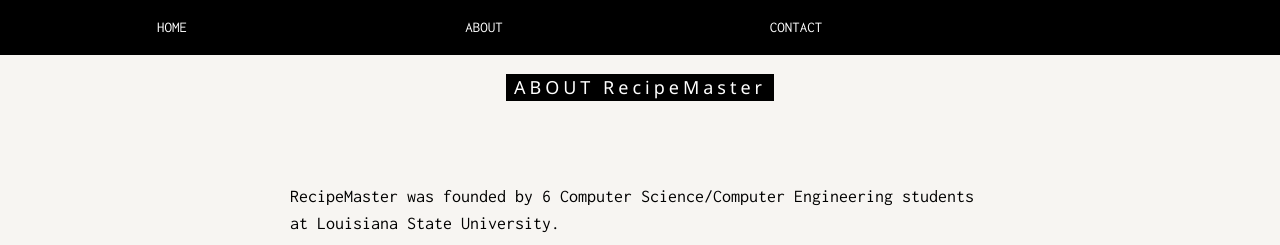
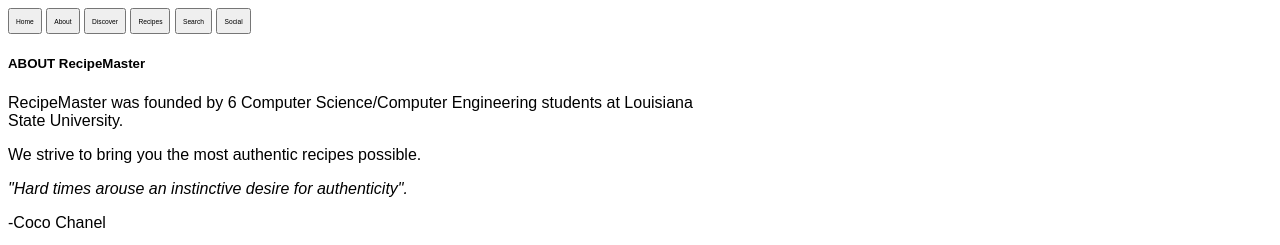
Before and after one commit to htatum2/RecipeMaster, a Django app: page /about/ in a window 1280 px wide. Shown: the top 245 px of the page. Run offline with Django 3.2, Linux system fonts and the light colour scheme.

Commit message:
Update about.html

```diff
--- a/recipe_master/master_app/templates/master_app/about.html
+++ b/recipe_master/master_app/templates/master_app/about.html
@@ -4,10 +4,6 @@
 <head>
     <title>ABOUT RecipeMaster</title>
 
-<meta charset="UTF-8">
-<meta name="viewport" content="width=device-width, initial-scale=1">
-<link rel="stylesheet" href="https://www.w3schools.com/w3css/4/w3.css">
-<link rel="stylesheet" href="https://fonts.googleapis.com/css?family=Inconsolata">
 <style>
 body, html
 {
@@ -27,19 +23,13 @@
 </style>
 <body>
 
-<!-- Links (sit on top) -->
-<div class="w3-top">
-  <div class="w3-row w3-padding w3-black">
-    <div class="w3-col s3">
-      <a href="#" class="w3-button w3-block w3-black">HOME</a>
-    </div>
-    <div class="w3-col s3">
-      <a href="#about" class="w3-button w3-block w3-black">ABOUT</a>
-    </div>
-    <div class="w3-col s3">
-      <a href="#where" class="w3-button w3-block w3-black">CONTACT</a>
-    </div>
-  </div>
+<div class="toplinks">
+    <a href="home.html"><button class="toplinksbutton"><p style="font-size: 5pt; color: black">Home</p></button></a>
+    <a href="about.html"><button class="toplinksbutton"><p style="font-size: 5pt; color: black">About</p></button></a>
+    <a href="discover.html"><button class="toplinksbutton"><p style="font-size: 5pt; color: black">Discover</p></button></a>
+    <a href="recipes.html"><button class="toplinksbutton"><p style="font-size: 5pt; color: black">Recipes</p></button></a>
+    <a href="search"><button class="toplinksbutton"><p style="font-size: 5pt; color: black">Search</p></button></a>
+    <a href="social.html"><button class="toplinksbutton"><p style="font-size: 5pt; color: black">Social</p></button></a>
 </div>
 
 
@@ -79,9 +69,7 @@
 </div>
 </div>
 
-<footer class="w3-center w3-light-grey w3-padding-48 w3-large">
-  <p>Placeholder for future footer
-</footer>
+
 
 </body>
 </html>
```
